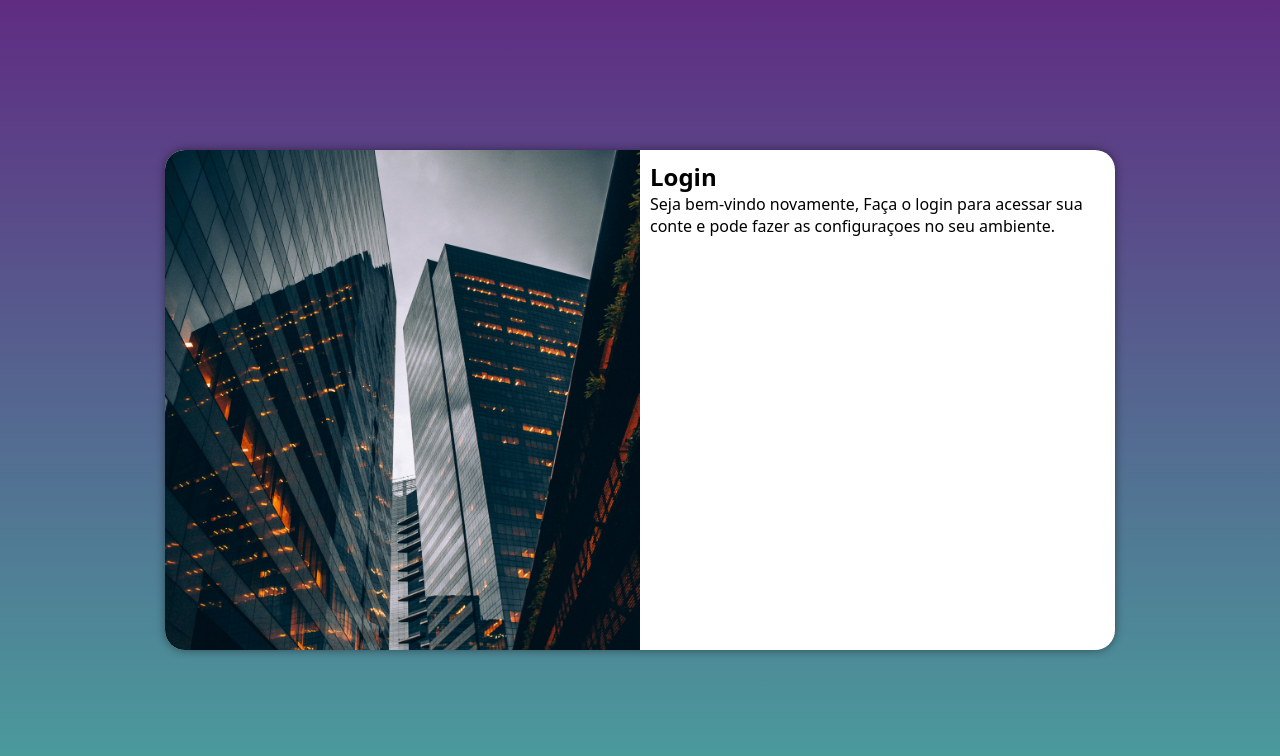
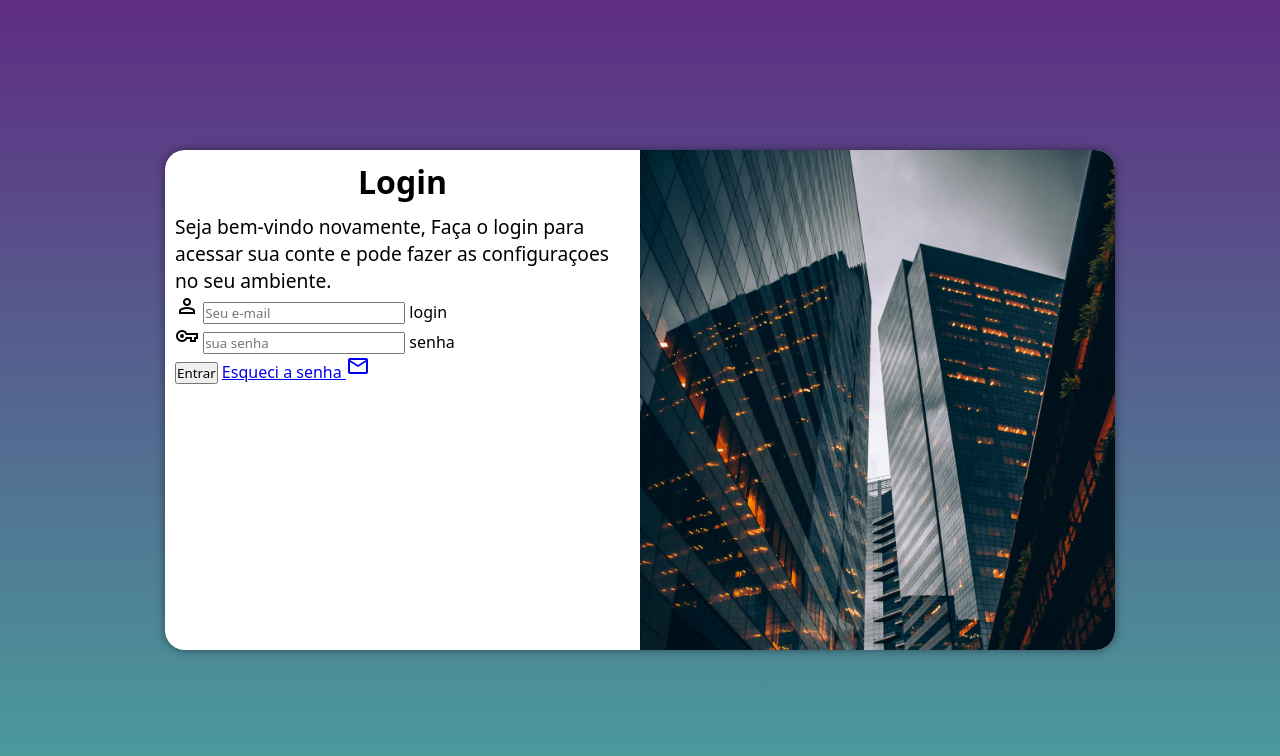
Before and after one commit to Fernandotky/projeto-login, a plain HTML site: page index.html in a window 1280 px wide. Drawn offline with nearby package versions, Linux system fonts and the light colour scheme.

Commit message:
adicionei o formulário

```diff
--- a/estilos/media-query.css
+++ b/estilos/media-query.css
@@ -42,14 +42,22 @@ Grandes telas: acima de 1200px
     }
 
     section#login > div#imagem {
-        float: left;
+        float: right;
         width: 50%;
         height: 100%;
     }
 
     section#login > div#formulario {
-        float: right;
+        float: left;
         width: 50%;
 
     }
+
+    div#formulario > h1 {
+        font-size: 2em;
+    }
+
+    div#formulario > p {
+        font-size: 1.2em;
+    }
 }
--- a/estilos/style.css
+++ b/estilos/style.css
@@ -56,3 +56,12 @@ section#login > div#formulario {
     display: block;
     padding: 10px;
 }
+
+div#formulario > h1 {
+    text-align: center;
+    margin-bottom: 10px;
+}
+
+div#formulario > p {
+    font-size: 0.8em;
+}
--- a/index.html
+++ b/index.html
@@ -5,6 +5,7 @@
     <meta http-equiv="X-UA-Compatible" content="IE=edge">
     <meta name="viewport" content="width=device-width, initial-scale=1.0">
     <title>Login</title>
+    <link rel="stylesheet" href="https://fonts.googleapis.com/css2?family=Material+Symbols+Outlined:opsz,wght,FILL,GRAD@20..48,100..700,0..1,-50..200" />
     <link rel="stylesheet" href="estilos/style.css">
     <link rel="stylesheet" href="estilos/media-query.css">
 </head>
@@ -17,7 +18,25 @@
             <div id="formulario">
                 <h1>Login</h1>
                 <p>Seja bem-vindo novamente, Faça o login para acessar sua conte e pode fazer as configuraçoes no seu ambiente.</p>
-                <form action="login.php" method="post"></form>
+                <form action="login.php" method="post" autocomplete="on">
+                    <div class="campo">
+                        <span class="material-symbols-outlined">
+                            person
+                            </span>
+                        <input type="email" name="login" id="ilogin" placeholder="Seu e-mail" autocomplete="email" required maxlength="30">
+                        <label for="ilogin">login</label>
+                    </div>
+                    <div class="campo">
+                        <span class="material-symbols-outlined">
+                            vpn_key</span>
+                        <input type="password" name="senha" id="isenha" placeholder="sua senha" autocomplete="current-password" required minlength="8" maxlength="20">
+                        <label for="isenha">senha</label>
+                    </div>
+                    <input type="submit" value="Entrar">
+                    <a href="esqueci.html">
+                        Esqueci a senha <i class="material-symbols-outlined">mail</i>
+                    </a>
+                </form>
             </div>
         </section>
     </main>
```
